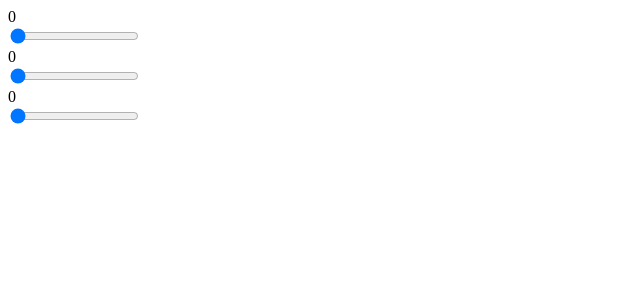
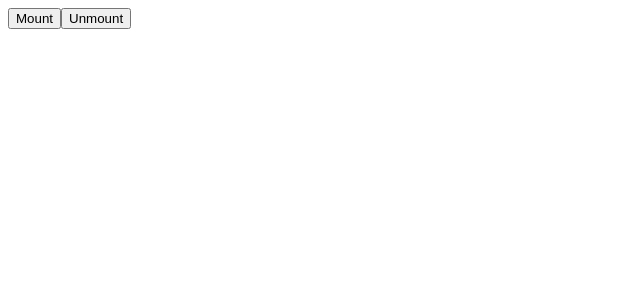
Before and after one commit to udayanshevade/React-Intro-Egghead-Tut, a React app: page / in a window 1280 px wide. Shown: the top 300 px of the page, without its empty margins (0-640 px from the left). Built offline with nearby package versions, Linux system fonts and the light colour scheme.

Commit message:
Egghead Lesson #9 - Mounting Cycle

```diff
--- a/App.js
+++ b/App.js
@@ -2,60 +2,92 @@ import React from 'react';
 import ReactDOM from 'react-dom';
 
 class App extends React.Component {
+  // Constructor for the component class
   constructor() {
+    // access to context
     super();
+    // define component properties
     this.state = {
-      red: 0,
-      green: 0,
-      blue: 0
+      level: 0
     };
     this.update = this.update.bind(this);
   }
-  update(e) {
-    this.setState({
-      red: ReactDOM.findDOMNode(this.refs.red.refs.inp).value,
-      green: ReactDOM.findDOMNode(this.refs.green.refs.inp).value,
-      blue: ReactDOM.findDOMNode(this.refs.blue.refs.inp).value
-    });
+
+  // increment the level
+  update() {
+    this.setState({ level: this.state.level + 1 });
   }
+
+  // Mounting of the app component
+  // these are only relative to the local component
+  componentWillMount() {
+    console.log('App will unmount shortly.');
+  }
+  componentDidMount() {
+    console.log('App has successfully unmounted.');
+  }
+
+  // Unmounting the app component
+  // these are only relative to the local component
+  componentWillUnmount() {
+    console.log('App will unmount shortly.');
+  }
+  componentHasUnmounted() {
+    console.log('App has successfully unmounted.');
+  }
+
+  // default render function
   render() {
     return (
-      <main>
-
-        <Slider ref="red"
-          val={ this.state.red }
-          update={ this.update } />
-
-        <Slider ref="green"
-          val={ this.state.green }
-          update ={this.update } />
-
-        <Slider ref="blue"
-          val={ this.state.blue }
-           update= {this.update } />
-
-      </main>
+      <button onClick={this.update}>{ this.state.level }</button>
     );
   }
 };
 
-class Slider extends React.Component {
+class Wrapper extends React.Component {
+  constructor() {
+    super();
+    this.mount = this.mount.bind(this);
+    this.unmount = this.unmount.bind(this);
+  }
+
+  mount() {
+    console.log('Mounting the level.');
+    this.levelContainer = document.getElementById('level-container');
+    ReactDOM.render(<App/>, this.levelContainer);
+  }
+
+  componentWillMount() {
+    console.log('Wrapper will mount shortly.');
+  }
+  componentDidMount() {
+    console.log('Wrapper has successfully mounted.');
+  }
+
+  unmount() {
+    console.log('Unmounting the level.');
+    ReactDOM.unmountComponentAtNode(this.levelContainer);
+  }
+  componentWillUnmount() {
+    console.log('Wrapper will unmount shortly.');
+  }
+  componentHasUnmounted() {
+    console.log('Wrapper has successfully unmounted.');
+  }
+
   render() {
-    let val = this.props.val;
-    let update = this.props.update;
     return (
-      <label>
-        <div>{ val }</div>
-        <input ref="inp" type="range"
-          value={ val }
-          min="0" max="255"
-          onChange={update} />
-      </label>
+      <div>
+        <button onClick={this.mount}>Mount</button>
+        <button onClick={this.unmount}>Unmount</button>
+        <div id="level-container"></div>
+      </div>
     );
   }
+
 }
 
 ReactDOM.render(
-  <App cat={5}/>,
+  <Wrapper/>,
   document.getElementById('app')
 );
```
